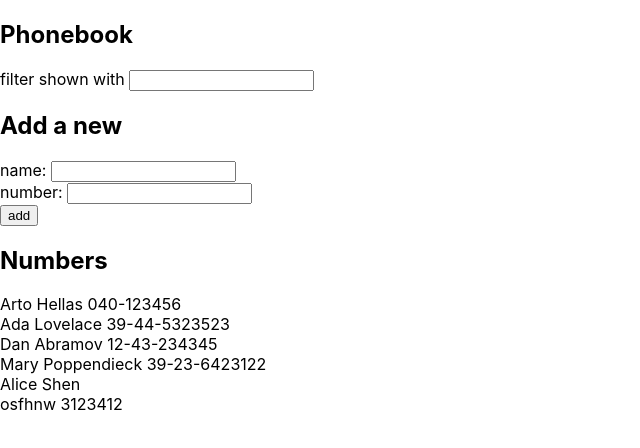
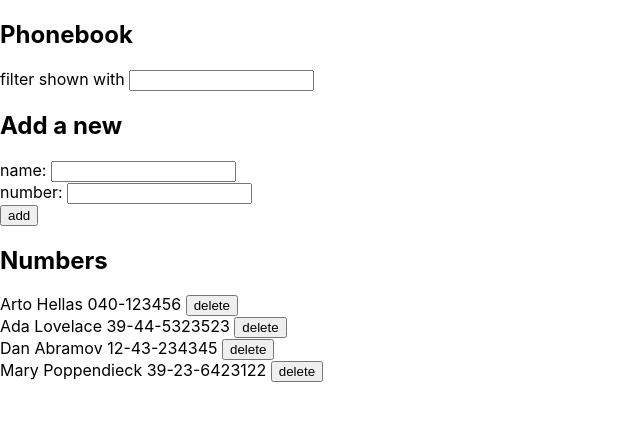
Before and after one commit to ziyuan-shen/full-stack-open-2020, a React (Create React App) app in the folder part2/phonebook/: page / in a window 1280 px wide. Shown: the top 448 px of the page, without its empty margins (0-640 px from the left). Built offline with nearby package versions, Linux system fonts and the light colour scheme; data requests are answered from the project's data file.

Commit message:
add ex2.17

```diff
--- a/part2/phonebook/db.json
+++ b/part2/phonebook/db.json
@@ -19,16 +19,6 @@
       "name": "Mary Poppendieck",
       "number": "39-23-6423122",
       "id": 4
-    },
-    {
-      "name": "Alice",
-      "number": "Shen",
-      "id": 5
-    },
-    {
-      "name": "osfhnw",
-      "number": "3123412",
-      "id": 6
     }
   ]
 }
--- a/part2/phonebook/src/App.js
+++ b/part2/phonebook/src/App.js
@@ -43,6 +43,16 @@ const App = () => {
     }
   }
 
+  const handleDelete = (event, id, name) => {
+    event.preventDefault()
+    if (window.confirm(`Delete ${name}?`)) {
+      personService.deletePerson(id)
+        .then(response => {
+          setPersons(persons.filter(person => person.id !== id))
+        })
+    }
+  }
+
   return (
     <div>
       <h2>Phonebook</h2>
@@ -50,7 +60,7 @@ const App = () => {
       <h2>Add a new</h2>
       <PersonForm addName={addName} newName={newName} newNumber={newNumber} handleNameChange={handleNameChange} handleNumberChange={handleNumberChange}/>
       <h2>Numbers</h2>
-      <Persons persons={persons} filterString={filterString}/>
+      <Persons persons={persons} filterString={filterString} handleDelete={handleDelete}/>
     </div>
   )
 }
--- a/part2/phonebook/src/Persons.js
+++ b/part2/phonebook/src/Persons.js
@@ -1,8 +1,13 @@
 import React from 'react'
 
-const Persons = ({persons, filterString}) => {
+const Persons = ({persons, filterString, handleDelete}) => {
     return (
-        persons.filter(person => person.name.includes(filterString)).map(person => <div key={person.name}>{person.name} {person.number}</div>)
+        persons.filter(person =>
+          person.name.includes(filterString)).map(person =>
+            <div key={person.name}>
+                {person.name} {person.number} <button onClick={(e) => handleDelete(e, person.id, person.name)}>delete</button>
+            </div>
+        )
     )
 }
 
--- a/part2/phonebook/src/services/persons.js
+++ b/part2/phonebook/src/services/persons.js
@@ -12,4 +12,8 @@ const create = newObject => {
       .then(response => response.data)
 }
 
-export default {getAll, create}
+const deletePerson = id => {
+  return axios.delete(baseUrl + "/" + String(id))
+}
+
+export default {getAll, create, deletePerson}
```
